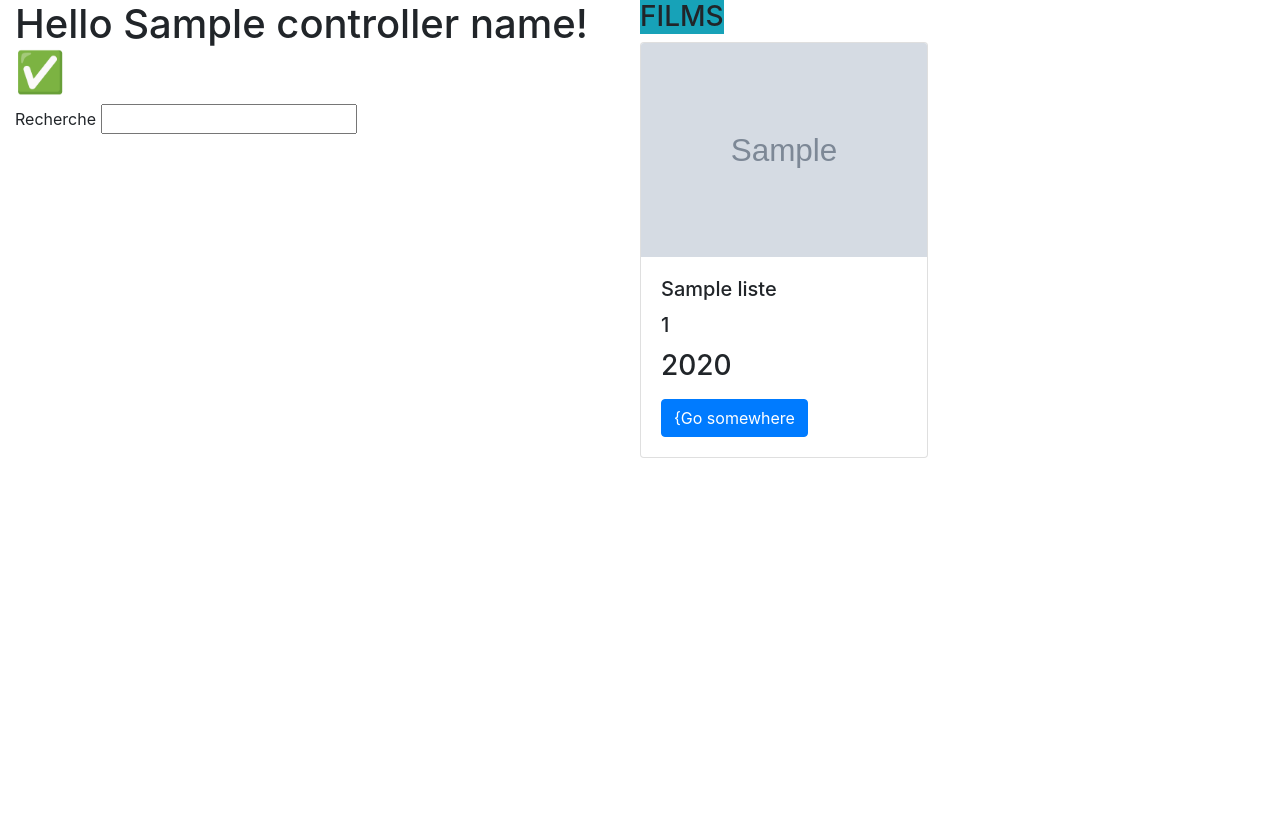
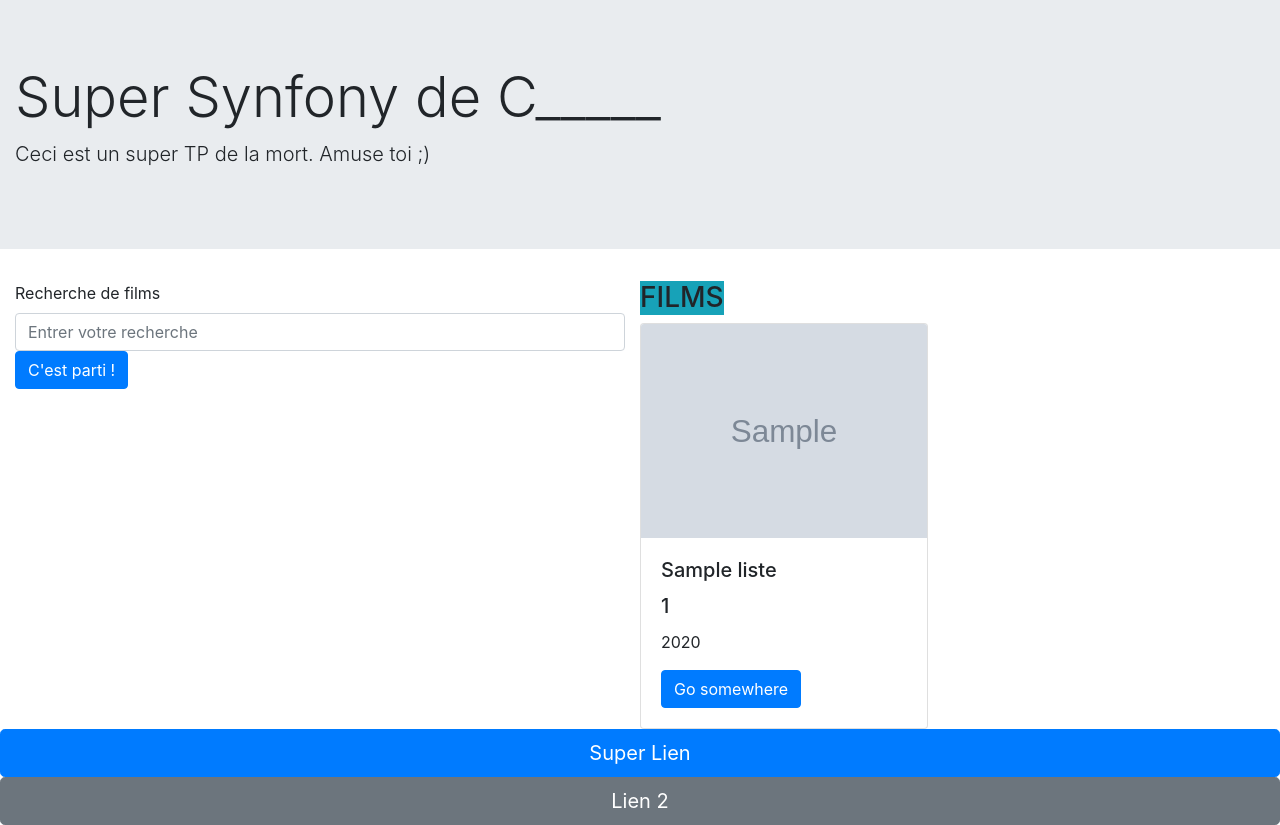
Before and after one commit to Whilmine/OMDB-Cesi, a Symfony app: template symfony/templates/film/index.html.twig in a window 1280 px wide. Before the commit the page ends 458 px from the top, so only its background shows below. Run offline with Twig, Linux system fonts and the light colour scheme; the template is opened without the code that fills it: most values are stand-ins (such as "Sample title", 1, 10 or a date in 2020); grey boxes marked "Sample" are stand-in pictures; some libraries are stand-ins or nearby versions.

Commit message:
rajout de qq merdes

```diff
--- /dev/null
+++ b/symfony/templates/film/filmSelect.html.twig
@@ -0,0 +1,5 @@
+{% block body %}
+
+    {{}}
+
+{% endblock %}
--- a/symfony/templates/film/index.html.twig
+++ b/symfony/templates/film/index.html.twig
@@ -1,6 +1,4 @@
 {% extends 'base.html.twig' %}
-
-{% block title %}Hello {{ controller_name }}!{% endblock %}
 
 {% block body %}
     <style>
@@ -16,22 +14,24 @@
             padding: 2px 6px;
         }
     </style>
+    {{ include('header.html.twig') }}
 
     <div class="container-fluid ">
         <div class="row">
             <div class="col">
-        <h1>Hello {{ controller_name }}! ✅</h1>
+                <form>
+                    <label for="exampleInputEmail1">Recherche de films</label>
+                    <input class="form-control" id="exampleInputEmail1" aria-describedby="rechercheHelp" placeholder="Entrer votre recherche">
 
-        Recherche
-        <input>
-
-
+                    <button type="submit" class="btn btn-primary">C'est parti !</button>
+                </form>
             </div>
 
-    <h3 class="col">
-        <div class="row"> <h3 class=" bg-info text-uppercase"> Films</h3></div>
-
-        <div class="row ">
+            <div class="col">
+                <div class="row">
+                    <h3 class=" bg-info text-uppercase">Films</h3>
+                </div>
+                    <div class="row">
                         {% for item in liste %}
                             <div class="card" style="width: 18rem;">
                                 <img class="card-img-top" src="{{ item.Poster }}" alt="Card image cap">
@@ -39,12 +39,16 @@
                                     <h5 class="card-title">{{ item.Title }}</h5>
                                     <h5 class="card-title">{{ item.imdbID }}</h5>
                                     <p class="card-text">{{ item.Year }}</p>
-                        <a href="#" class="btn btn-primary">{Go somewhere</a>
+                                    <a href="#" class="btn btn-primary">Go somewhere</a>
                                 </div>
                             </div>
                         {% endfor %}
                     </div>
                 </div>
             </div>
+        </div>
+    </div>
+
+{{ include('lien.html.twig') }}
 
 {% endblock %}
--- /dev/null
+++ b/symfony/templates/header.html.twig
@@ -0,0 +1,6 @@
+<div class="jumbotron jumbotron-fluid">
+  <div class="container-fluid">
+    <h1 class="display-4">Super Synfony de C_____</h1>
+    <p class="lead">Ceci est un super TP de la mort. Amuse toi ;) </p>
+  </div>
+</div>
--- /dev/null
+++ b/symfony/templates/lien.html.twig
@@ -0,0 +1,10 @@
+<footer>
+    <a href="{{url('Query')}}" >
+        <button type="button" class="btn btn-primary btn-lg btn-block">Super Lien</button>
+    </a>
+
+    <a href="{{url('Film avec paramètre',
+            { 'query1': 'pirate' })}}" >
+                <button type="button" class="btn btn-secondary btn-lg btn-block">Lien 2</button>
+    </a>
+</footer>
```
Also changed, not shown: symfony/src/Controller/FilmController.php (+22 -16 lines). Lines whose indentation alone changed are shown as unchanged.
